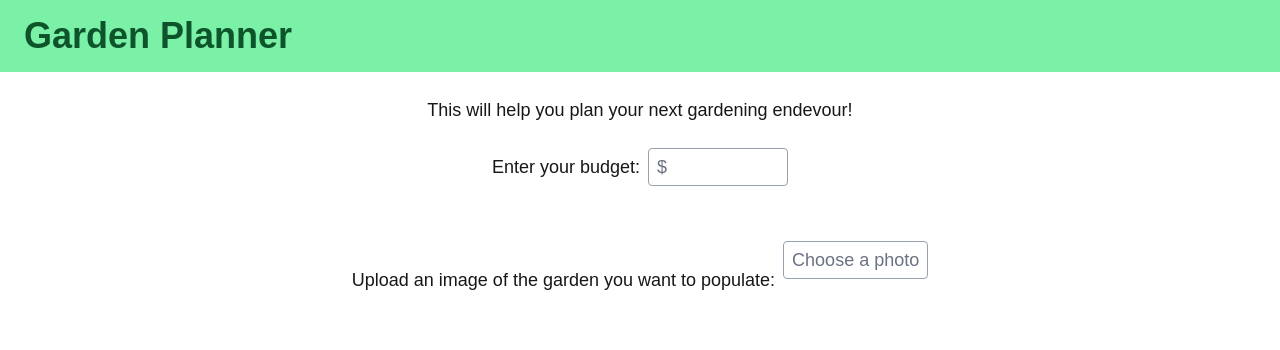
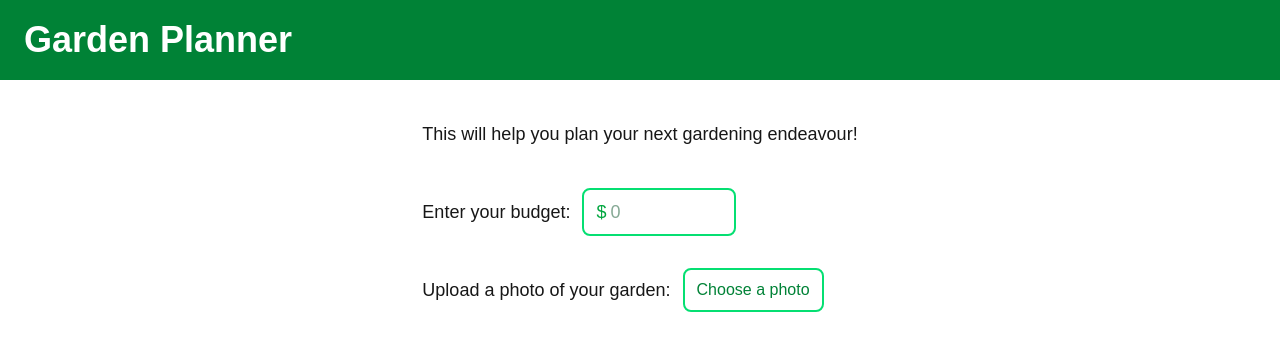
Before and after one commit to GreenYellowLight/GardenPlanner, a Next.js app: page / in a window 1280 px wide. Shown: the top 350 px of the page. Built offline with nearby package versions, Linux system fonts and the light colour scheme; a web font is replaced by a local one.

Commit message:
beautify the layout

```diff
--- a/app/page.tsx
+++ b/app/page.tsx
@@ -1,9 +1,6 @@
 
 "use client";
 import { useState } from "react";
-
-
-
 
 export default function Page() {
   const [budget, setBudget] = useState("");
@@ -11,68 +8,58 @@ export default function Page() {
 
   return (
     <>
-      <header className="w-full  bg-green-300 px-6 py-4">
-        <h1 className="text-4xl font-bold text-green-900" >Garden Planner</h1>
+      <header className="w-full bg-green-700 px-6 py-5">
+        <h1 className="text-4xl font-bold text-white">Garden Planner</h1>
       </header>
-      <p className="text-center text-lg mt-6 px-4"> This will help you plan your
-        next gardening endevour!</p>
 
-      <div className="flex justify-center items-center gap-2 mt-6 px-4">
+      <main className="max-w-2xl mx-auto px-6 py-10">
+        <p className="text-center text-lg  mb-10">
+          This will help you plan your next gardening endeavour!
+        </p>
 
-        <label className="text-lg">Enter your budget:</label>
-
-        <div className="flex items-center border border-gray-400 rounded px-2 py-1">
-
-
-          <span className="text-lg text-gray-500">$</span>
+        <div className="flex items-center gap-3 mb-8">
+          <label className="text-lg font-medium  whitespace-nowrap">
+            Enter your budget:
+          </label>
+          <div className="flex items-center border-2 border-green-400 rounded-lg px-3 py-2 focus-within:border-green-600">
+            <span className="text-lg text-green-600 font-medium">$</span>
             <input
               type="text"
               inputMode="numeric"
               autoComplete="off"
               value={budget}
               onChange={(e) => setBudget(e.target.value.replace(/\D/g, ""))}
-            className="text-lg w-28 outline-none"
+              className="text-lg w-28 outline-none ml-1 text-green-900"
+              placeholder="0"
             />
-
+          </div>
         </div>
 
-
-
+        <div className="flex items-center gap-3 mb-6">
+          <label className="text-lg font-medium whitespace-nowrap">
+            Upload a photo of your garden:
+          </label>
+          <label className="border-2 border-green-400 rounded-lg px-3 py-2 cursor-pointer text-green-700 font-medium hover:bg-green-50 transition-colors">
+            Choose a photo
+            <input
+              className="hidden"
+              type="file"
+              accept="image/*"
+              onChange={(e) => setPhoto(e.target.files?.[0] ?? null)}
+            />
+          </label>
         </div>
 
-      <div  className="flex justify-center items-center gap-2 mt-10">
-
-
-
-        <label className="text-lg mt-10 text-center " >Upload an image of the garden you want to populate:</label>
-
-
-        <div className="flex justify-center">
-
-
-          <label className="border border-gray-400 rounded px-2 py-1 cursor-pointer text-lg
-  text-gray-500">Choose a photo
-            <input className="hidden"
-             onChange={(e) => setPhoto(e.target.files?.[0] ?? null)}
-              type="file"
-              accept="image/*"
-
+        {photo && (
+          <div className="mt-4">
+            <img
+              src={URL.createObjectURL(photo)}
+              alt="preview"
+              className="w-64 rounded-xl border-2 border-green-300 shadow-md"
             />
-
-
-          </label>
-
-
-        </div>
-          {photo && (
-    <div className="flex justify-center mt-4">
-      <img src={URL.createObjectURL(photo)} alt="preview" className="w-64 rounded" />
           </div>
         )}
-
-      </div>
-
-
+      </main>
     </>
   );
 }
```
Lines whose indentation alone changed are shown as unchanged.
